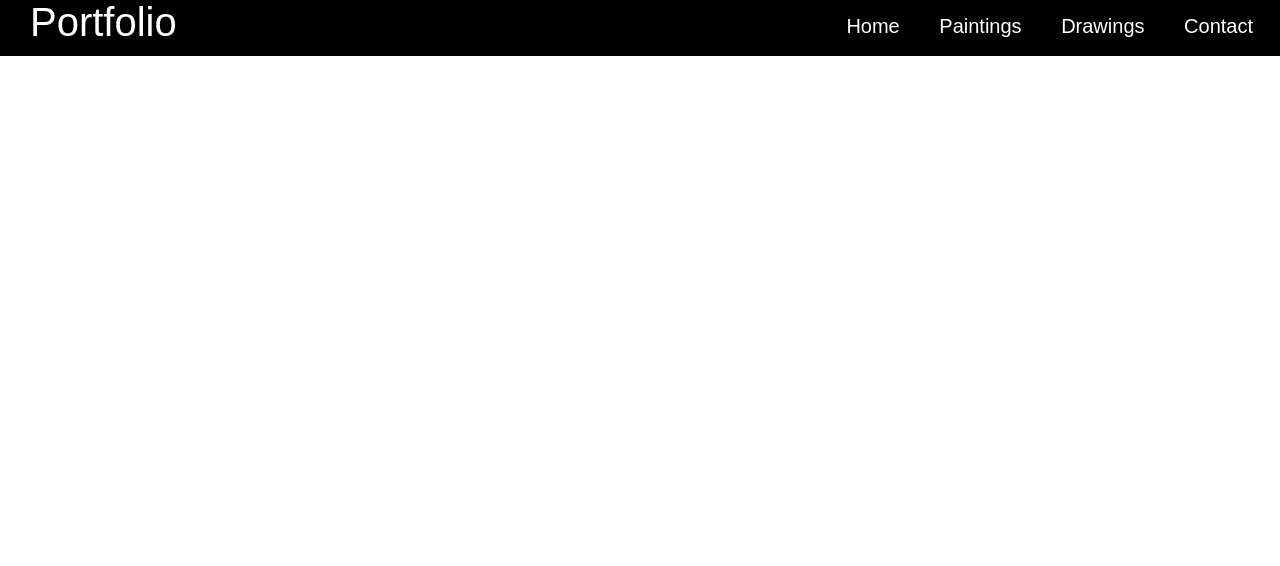
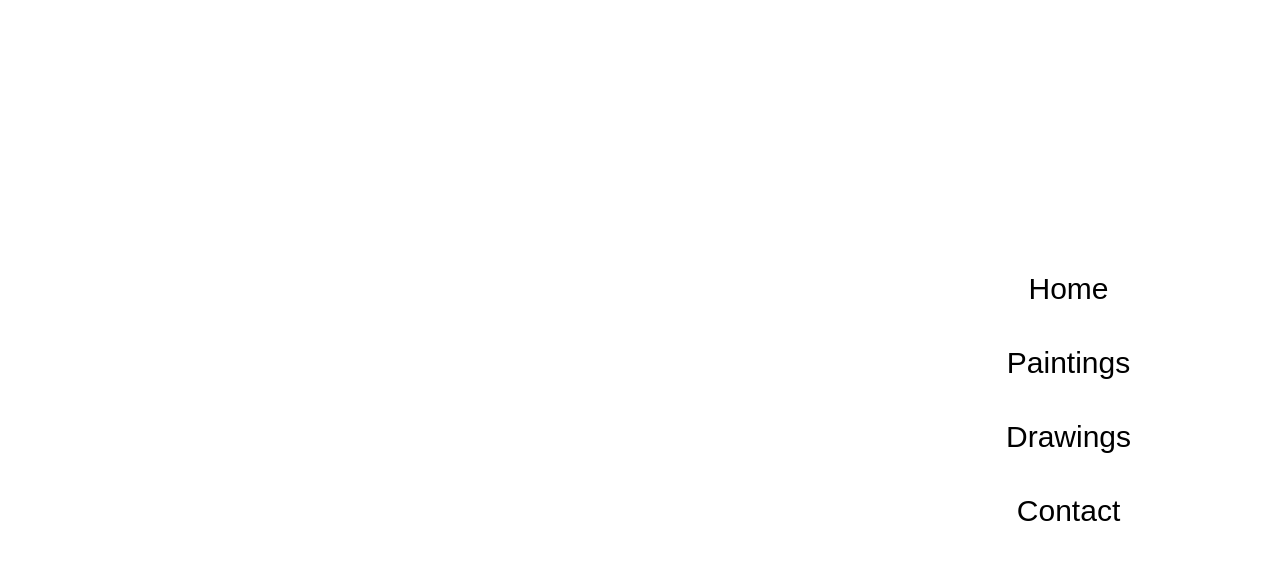
Before and after one commit to nityapattem/Portfolio, a plain HTML site: page index.html in a window 1280 px wide. Drawn offline with Linux system fonts and the light colour scheme; a web font is replaced by a local one.

Commit message:
new layout

```diff
--- a/index.html
+++ b/index.html
@@ -1,7 +1,6 @@
 <!DOCTYPE html>
 <html lang="en">
 
-<head>
 <meta charset="UTF-8">
 <meta name="viewport" content="width=device-width, initial-scale=1.0">
 <title>Portfolio</title>
@@ -13,7 +12,6 @@
 <body>
     <header>
         <div class="navbar">
-            <span class="logo" href="/">Portfolio</span>
             <ul>
                 <li><a href="/"><i class="f"></i>Home</a></li>
                 <li><a href="/Paintings"><i class=""></i>Paintings</a></li>
--- a/style.css
+++ b/style.css
@@ -2,12 +2,14 @@
     padding: 0;
     margin: 0;
     font-family: "Bilo", sans-serif;
+    background-color:white;
 }
 
 .navbar {
-    width: 100vw;
-    height: 56px;
-    background-color: black;
+    width: 30vw;
+    height: 100vh;
+    float: right;
+    display: inline-block;
 }
 
 .logo {
@@ -19,18 +21,21 @@
 .navbar ul {
     list-style-type: none;
     float: right;
+    text-align: center;
     padding: 15px 10px;
-    font-size: 20px;
+    font-size: 30px;
+    top: 50%;
+    position: absolute;
+    transform:translate(0, -50%);
 }
 
 .navbar ul li {
-    display: inline;
-    padding: 0 17px;
+    padding: 20px 100px;
 }
 
 .navbar ul li a {
     text-decoration: none;
-    color: white;
+    color: black;
     position: relative;
 }
 
@@ -50,7 +55,7 @@ ul li a:before {
     width: 0;
     height: 2px;
     bottom: -2px;
-    background-color:white;
+    background-color:rgb(0, 0, 0);
     transition: all 0.3s ease-in-out;
 }
 
```
Lines whose indentation alone changed are shown as unchanged.
